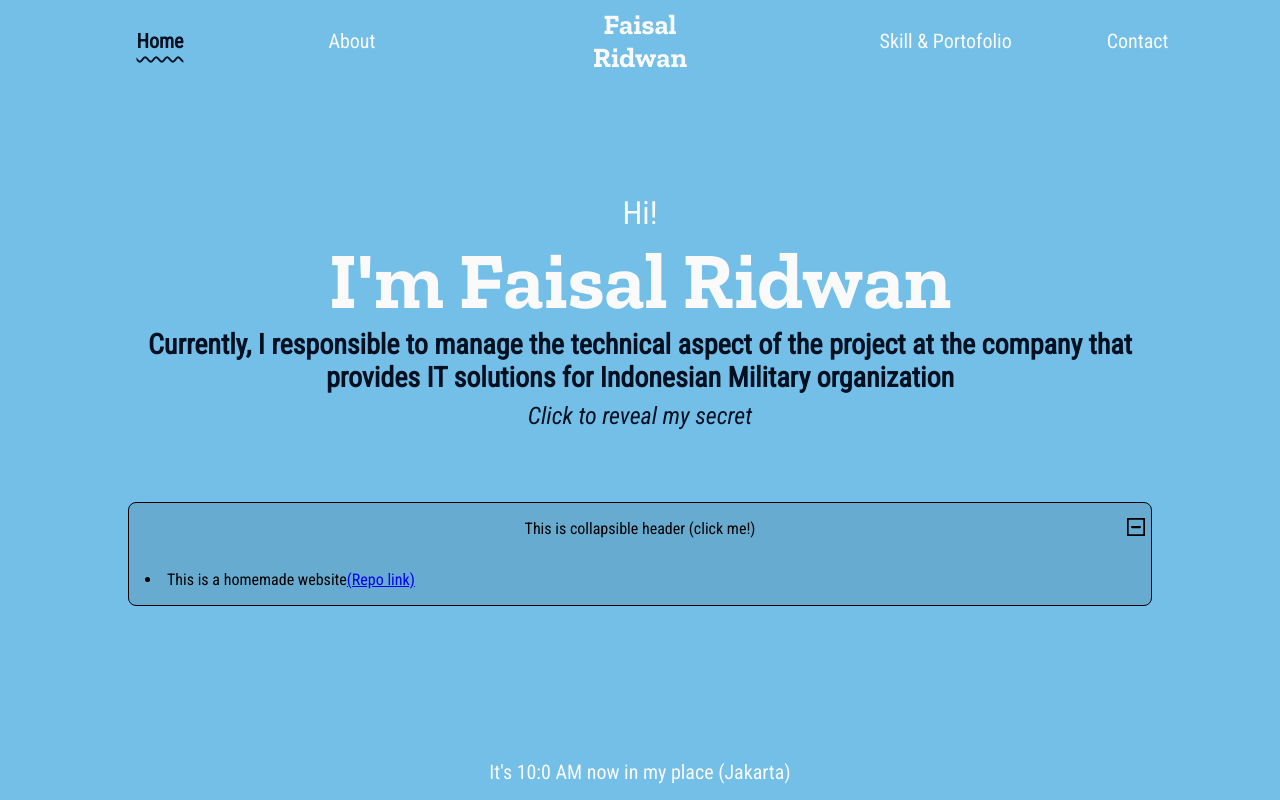
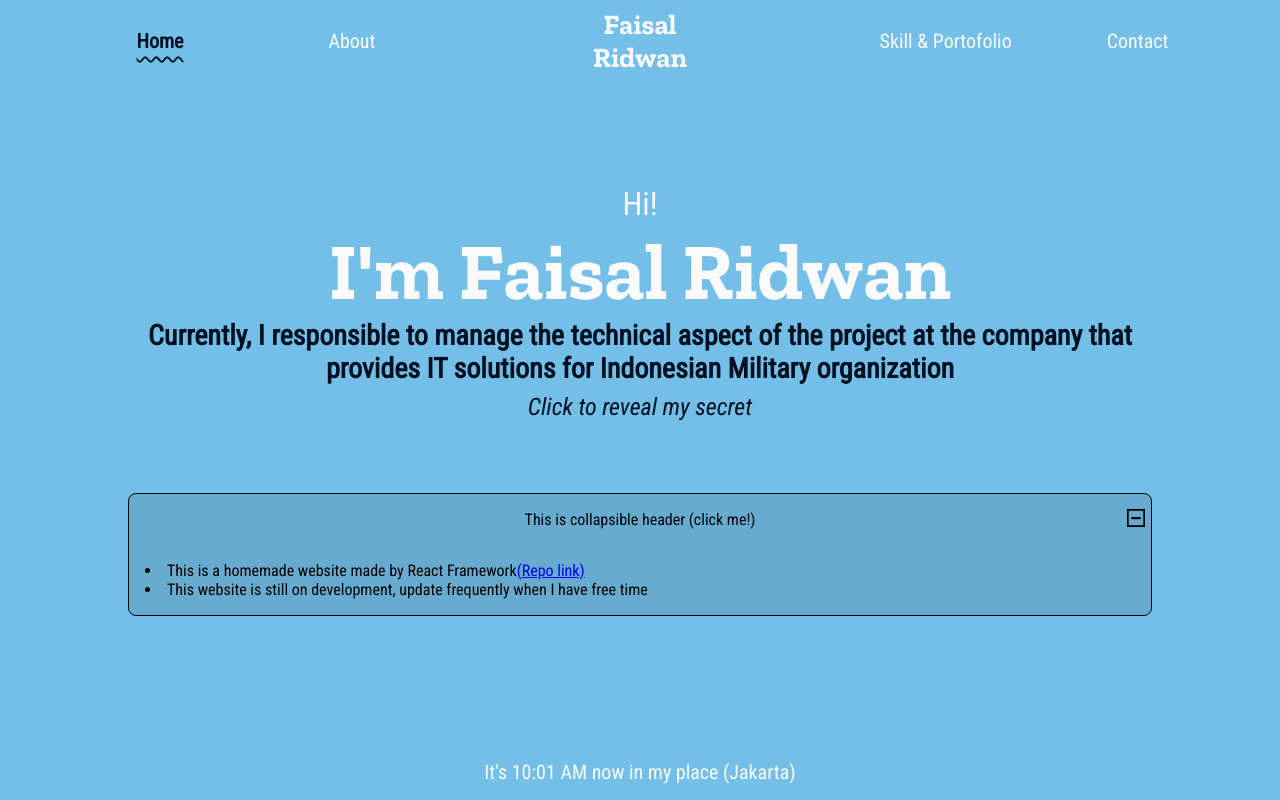
Before and after one commit to faisalridwan55/personal-web, a React (Create React App) app: page / in a window 1280 px wide. Both pictures are taken after a click on the button 1136 px from the left and 554 px from the top of the page. Built offline with nearby package versions, Linux system fonts and the light colour scheme; the HTML template or start-up script is replaced by a standard one.

Commit message:
Fix footer

```diff
--- a/src/containers/Home/components.js
+++ b/src/containers/Home/components.js
@@ -9,7 +9,7 @@ import IsDesktop from "../../functions/isDesktop";
 const timeFormatter = () => {
     const time = new Date().toLocaleTimeString()
 
-    return `${time.slice(0,4)} ${time.slice(8)}`
+    return `${time.slice(0,5)} ${time.slice(8)}`
 }
 
 export const Footer = () => {
@@ -25,8 +25,11 @@ export const Footer = () => {
         <Text
             style={{
                 bottom: 0,
+                right: 0,
+                left: 0,
                 padding: '16px',
-                position: "absolute"
+                position: 'absolute',
+                textAlign: 'center'
             }}>
             {`It's ${time} now in my place (Jakarta)`}
         </Text>
--- a/src/containers/Home/index.js
+++ b/src/containers/Home/index.js
@@ -31,10 +31,13 @@ const Home = () => (
             <SecretText />
             <CollapsibleRow>
                 <li>
-                    This is a homemade website
+                    This is a homemade website made by React Framework
                     <a href="https://github.com/faisalridwan55/personal-web" target="_blank" rel="noopener noreferrer">
                         (Repo link)
                     </a>
+                </li>
+                <li>
+                    This website is still on development, update frequently when I have free time
                 </li>
             </CollapsibleRow>
         </Box>
```
